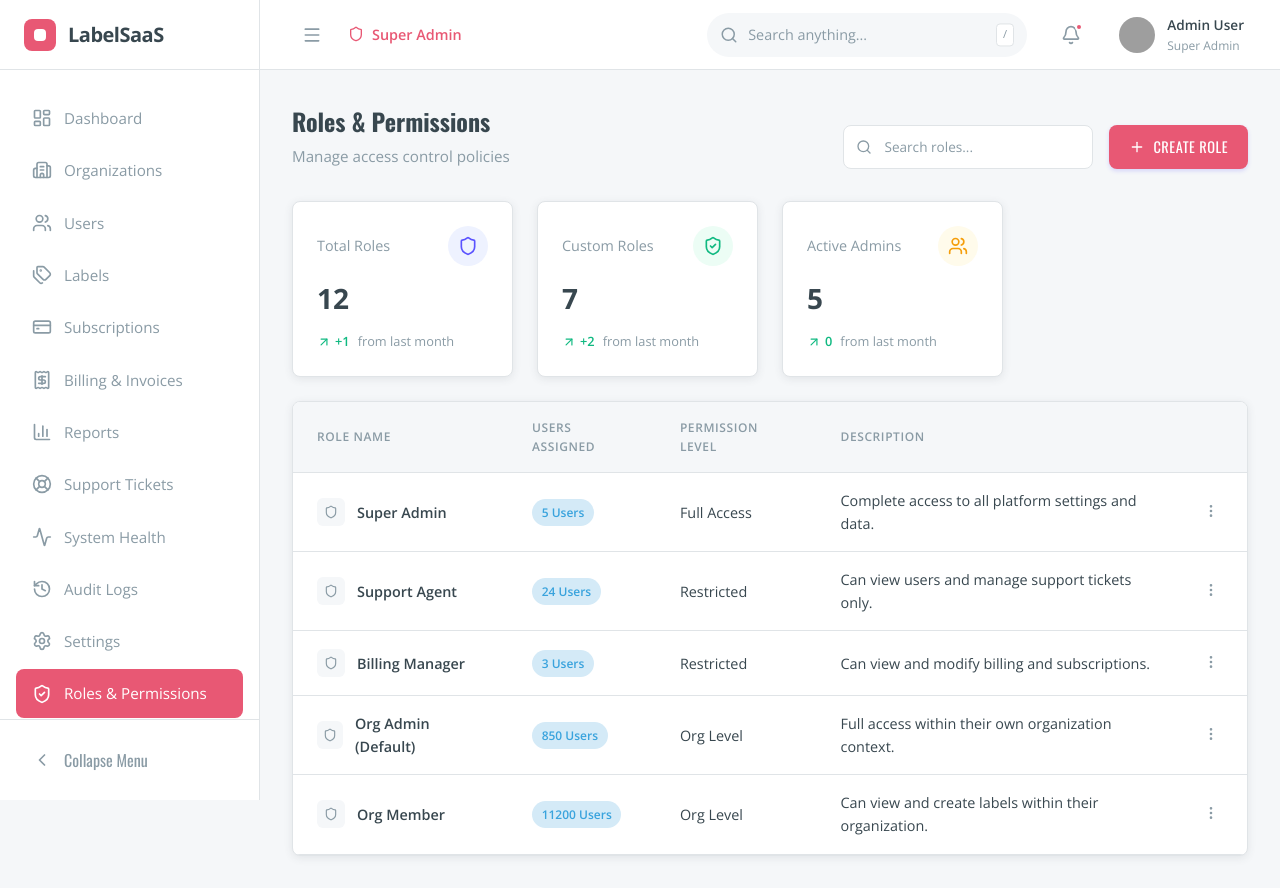
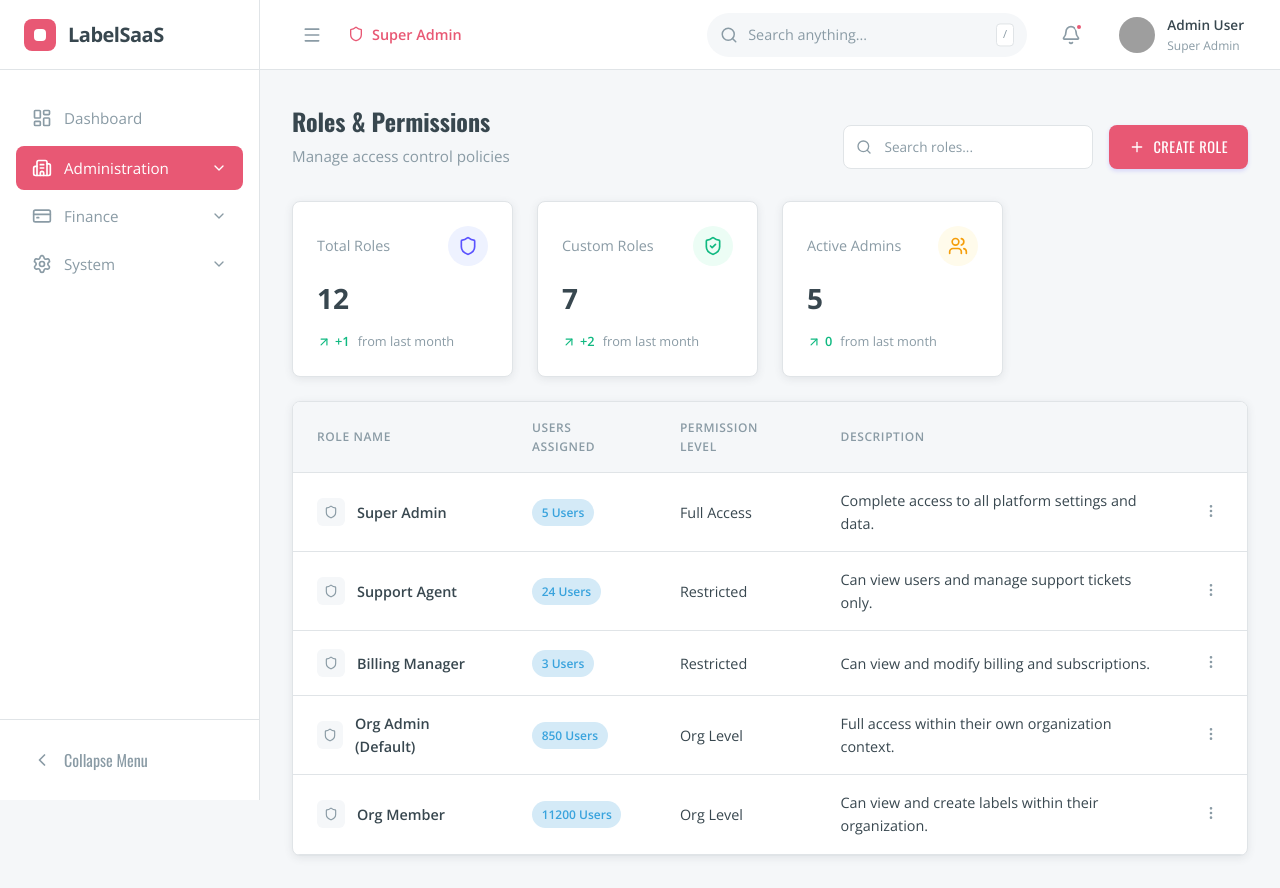
Before and after one commit to raihanabanu231-maker/printing-labeler-admin-dashboard, a React (Vite) app: page /roles in a window 1280 px wide. Built offline with nearby package versions, Linux system fonts and the light colour scheme; grey boxes are pictures that could not be loaded.

Commit message:
feat: add nested submenu support to sidebar

```diff
--- a/src/components/layout/Sidebar.css
+++ b/src/components/layout/Sidebar.css
@@ -81,6 +81,9 @@
   font-weight: 500;
   font-size: 0.95rem;
   position: relative;
+  width: 100%;
+  text-align: left;
+  font-family: inherit;
 }
 
 .sidebar.collapsed .nav-item {
@@ -100,6 +103,50 @@
 
 .nav-item.active:hover {
   background-color: var(--primary-hover);
+}
+
+.nav-item-container {
+  display: flex;
+  flex-direction: column;
+}
+
+.submenu-arrow {
+  margin-left: auto;
+  transition: transform 0.3s ease;
+}
+
+.submenu-arrow.rotated {
+  transform: rotate(180deg);
+}
+
+.submenu-container {
+  display: flex;
+  flex-direction: column;
+  padding-left: 2.5rem;
+  margin-top: 0.25rem;
+  gap: 0.25rem;
+}
+
+.submenu-item {
+  display: flex;
+  align-items: center;
+  gap: 0.75rem;
+  padding: 0.5rem 1rem;
+  border-radius: var(--radius-md);
+  color: var(--text-muted);
+  font-weight: 500;
+  font-size: 0.85rem;
+  text-decoration: none;
+}
+
+.submenu-item:hover {
+  color: var(--text-main);
+  background-color: var(--bg-color);
+}
+
+.submenu-item.active {
+  color: var(--primary);
+  font-weight: 600;
 }
 
 .sidebar.collapsed .nav-text {
--- a/src/components/layout/Sidebar.jsx
+++ b/src/components/layout/Sidebar.jsx
@@ -1,3 +1,4 @@
+import { useState } from 'react';
 import { Link, useLocation } from 'react-router-dom';
 import {
   LayoutDashboard,
@@ -12,27 +13,53 @@ import {
   History,
   Settings,
   ShieldCheck,
-  ChevronLeft
+  ChevronLeft,
+  ChevronDown,
+  Folder
 } from 'lucide-react';
 import './Sidebar.css';
 
 const navItems = [
   { name: 'Dashboard', path: '/dashboard', icon: LayoutDashboard },
+  {
+    name: 'Administration',
+    icon: Building2,
+    subItems: [
       { name: 'Organizations', path: '/organizations', icon: Building2 },
       { name: 'Users', path: '/users', icon: Users },
+      { name: 'Roles & Permissions', path: '/roles', icon: ShieldCheck },
       { name: 'Labels', path: '/labels', icon: Tags },
+    ]
+  },
+  {
+    name: 'Finance',
+    icon: CreditCard,
+    subItems: [
       { name: 'Subscriptions', path: '/subscriptions', icon: CreditCard },
       { name: 'Billing & Invoices', path: '/billing', icon: Receipt },
+    ]
+  },
+  {
+    name: 'System',
+    icon: Settings,
+    subItems: [
       { name: 'Reports', path: '/reports', icon: BarChart3 },
       { name: 'Support Tickets', path: '/support', icon: LifeBuoy },
       { name: 'System Health', path: '/health', icon: Activity },
       { name: 'Audit Logs', path: '/audit', icon: History },
       { name: 'Settings', path: '/settings', icon: Settings },
-  { name: 'Roles & Permissions', path: '/roles', icon: ShieldCheck },
+    ]
+  }
 ];
 
 export default function Sidebar({ isCollapsed, toggleCollapse }) {
   const location = useLocation();
+  const [expandedMenus, setExpandedMenus] = useState({});
+
+  const toggleSubMenu = (name) => {
+    if (isCollapsed) return; // Prevent expanding when sidebar is collapsed
+    setExpandedMenus(prev => ({ ...prev, [name]: !prev[name] }));
+  };
 
   return (
     <aside className={`sidebar ${isCollapsed ? 'collapsed' : ''}`}>
@@ -49,10 +76,31 @@ export default function Sidebar({ isCollapsed, toggleCollapse }) {
         <nav className="sidebar-nav">
           {navItems.map((item) => {
             const Icon = item.icon;
-            const isActive = location.pathname === item.path;
+            const hasSubItems = item.subItems && item.subItems.length > 0;
+            const isExpanded = expandedMenus[item.name];
+
+            // Check if any subitem is active
+            const isSubItemActive = hasSubItems && item.subItems.some(sub => location.pathname === sub.path);
+            const isActive = location.pathname === item.path || isSubItemActive;
+
             return (
+              <div key={item.name} className="nav-item-container">
+                {hasSubItems ? (
+                  <button
+                    className={`nav-item ${isActive ? 'active' : ''}`}
+                    onClick={() => toggleSubMenu(item.name)}
+                    title={isCollapsed ? item.name : undefined}
+                  >
+                    <Icon size={20} className="nav-icon" />
+                    {!isCollapsed && (
+                      <>
+                        <span className="nav-text">{item.name}</span>
+                        <ChevronDown size={16} className={`submenu-arrow ${isExpanded ? 'rotated' : ''}`} />
+                      </>
+                    )}
+                  </button>
+                ) : (
                   <Link
-                key={item.name}
                     to={item.path}
                     className={`nav-item ${isActive ? 'active' : ''}`}
                     title={isCollapsed ? item.name : undefined}
@@ -60,6 +108,28 @@ export default function Sidebar({ isCollapsed, toggleCollapse }) {
                     <Icon size={20} className="nav-icon" />
                     {!isCollapsed && <span className="nav-text">{item.name}</span>}
                   </Link>
+                )}
+
+                {/* Sub-items */}
+                {hasSubItems && !isCollapsed && isExpanded && (
+                  <div className="submenu-container">
+                    {item.subItems.map(subItem => {
+                      const SubIcon = subItem.icon;
+                      const isSubActive = location.pathname === subItem.path;
+                      return (
+                        <Link
+                          key={subItem.name}
+                          to={subItem.path}
+                          className={`submenu-item ${isSubActive ? 'active' : ''}`}
+                        >
+                          <SubIcon size={16} className="nav-icon" />
+                          <span className="nav-text">{subItem.name}</span>
+                        </Link>
+                      );
+                    })}
+                  </div>
+                )}
+              </div>
             );
           })}
         </nav>
```
Lines whose indentation alone changed are shown as unchanged.
